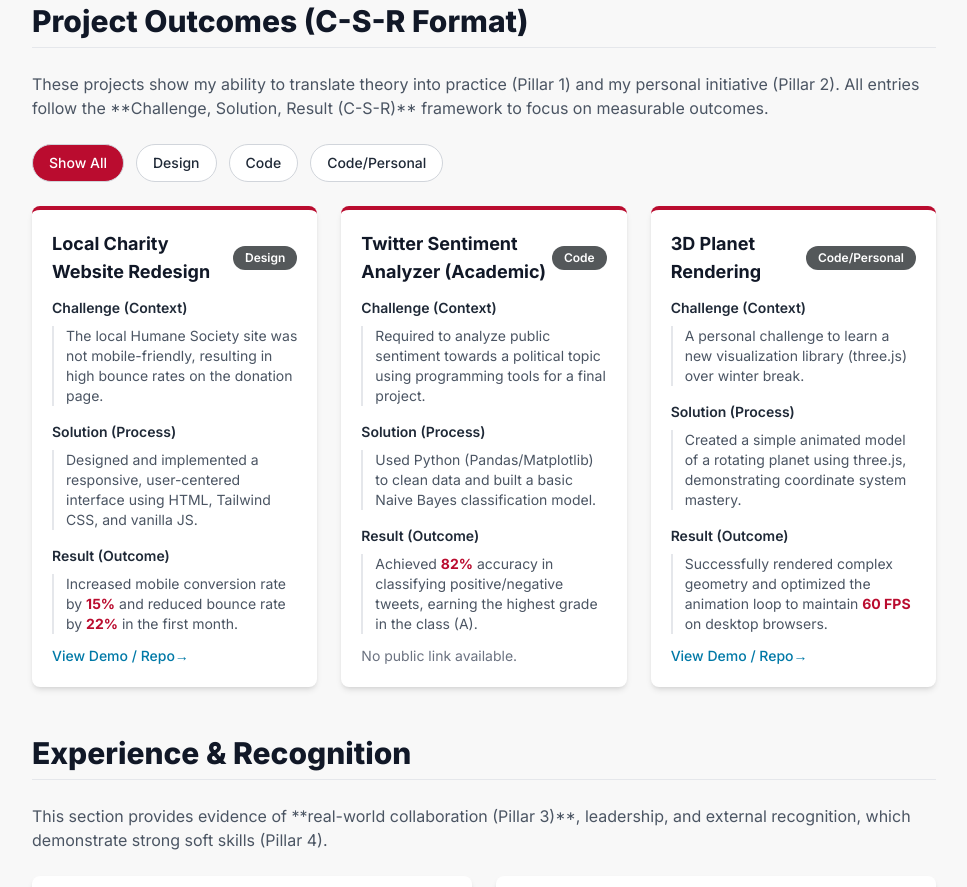
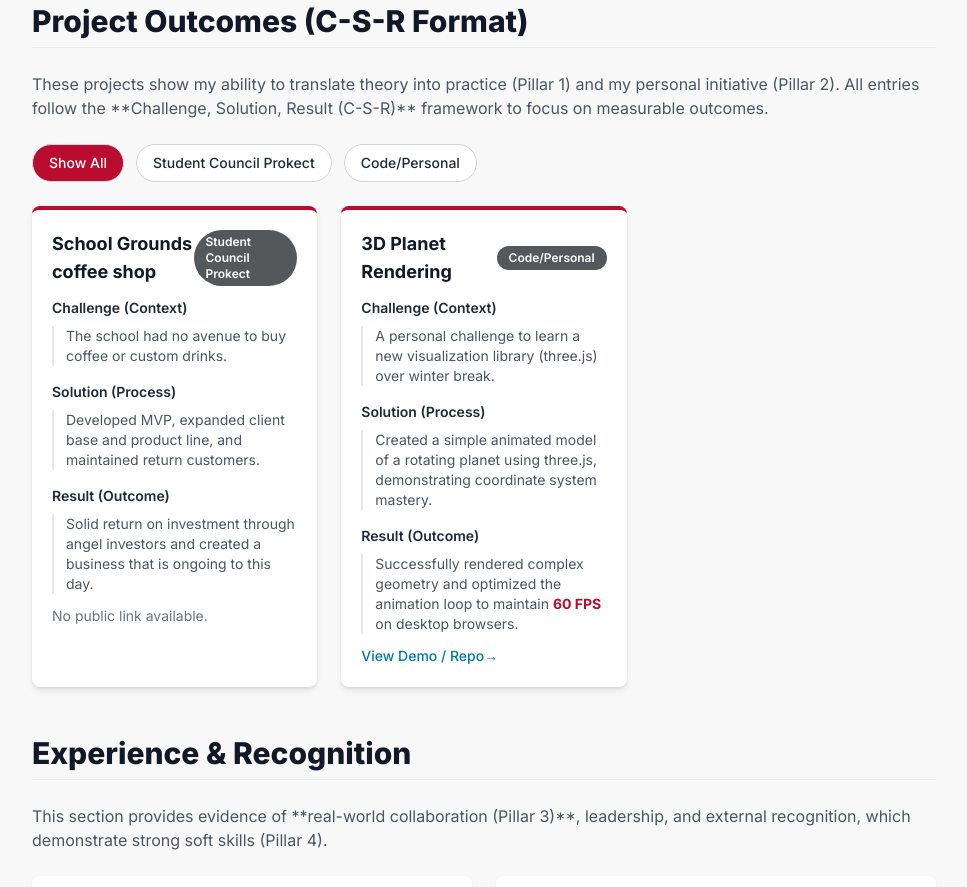
Before and after one commit to 07jessebrown-cmyk/ISOM210-7-PBL-Project, a plain HTML site: page index.html in a window 1280 px wide. Shown: the part 1414-2301 px from the top of the page, without its empty margins (296-1263 px from the left). Drawn offline with nearby package versions, Linux system fonts and the light colour scheme.

Commit message:
Update index.html

```diff
--- a/index.html
+++ b/index.html
@@ -290,19 +290,11 @@ CONFIRMATION: NO SVG graphics used. NO Mermaid JS used. -->
         // 1.3 PROJECTS (REQUIRED: Follow C-S-R format)
         const projectData = [
             {
-                title: "Local Charity Website Redesign",
-                category: "Design",
-                challenge: "The local Humane Society site was not mobile-friendly, resulting in high bounce rates on the donation page.",
-                solution: "Designed and implemented a responsive, user-centered interface using HTML, Tailwind CSS, and vanilla JS.",
-                result: "Increased mobile conversion rate by **15%** and reduced bounce rate by **22%** in the first month.",
-                link: "https://github.com/riley/charity-site"
-            },
-            {
-                title: "Twitter Sentiment Analyzer (Academic)",
-                category: "Code",
-                challenge: "Required to analyze public sentiment towards a political topic using programming tools for a final project.",
-                solution: "Used Python (Pandas/Matplotlib) to clean data and built a basic Naive Bayes classification model.",
-                result: "Achieved **82%** accuracy in classifying positive/negative tweets, earning the highest grade in the class (A).",
+                title: "School Grounds coffee shop",
+                category: "Student Council Prokect",
+                challenge: "The school had no avenue to buy coffee or custom drinks.",
+                solution: "Developed MVP, expanded client base and product line, and maintained return customers.",
+                result: "Solid return on investment through angel investors and created a business that is ongoing to this day.",
                 link: ""
             },
             {
```
